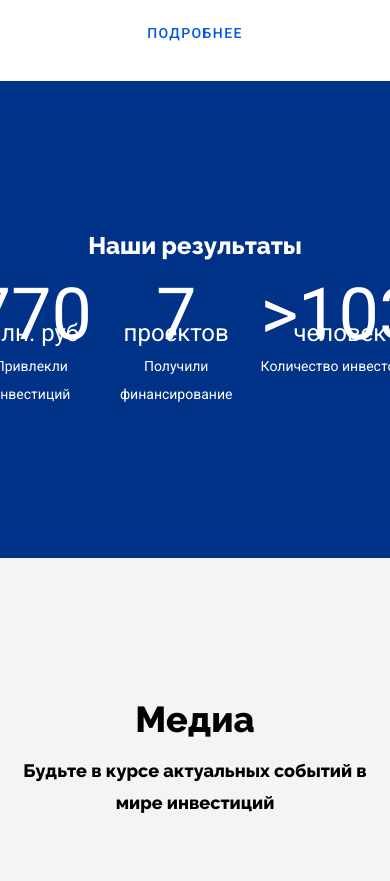
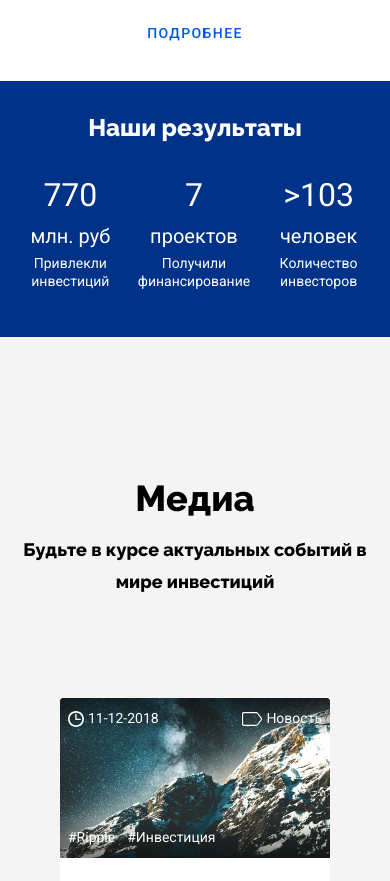
Before and after one commit to Khaanh/PUZZLE, a website: page src/index.html in a window 390 px wide. Shown: the part 2138-3019 px from the top of the page. Drawn offline with nearby package versions, Linux system fonts and the light colour scheme; files that its build step writes are made by us from their sources.

Commit message:
Mobile block results

```diff
--- a/gulpfile.js
+++ b/gulpfile.js
@@ -106,8 +106,8 @@ gulp.task('watch', () => {
 	gulp.watch("public/*.html").on('change', browser.reload);
 	// Watch .sass files
 	gulp.watch('src/sass/**/*.scss', ['styles', browser.reload]);
-	gulp.watch('src/css/**/*.css.map', ['styles', browser.reload]);
-	gulp.watch('src/css/**/*.css', ['styles', browser.reload]);
+	// gulp.watch('src/css/**/*.css.map', ['styles', browser.reload]);
+	// gulp.watch('src/css/**/*.css', ['styles', browser.reload]);
 	gulp.watch('src/css/**/*.css', ['minify', browser.reload]);
 	// Watch .js files
 	gulp.watch('src/js/*.js', ['js', browser.reload]);
--- a/src/sass/components/_pages.scss
+++ b/src/sass/components/_pages.scss
@@ -137,37 +137,79 @@
 .results{
 	padding: 150px 0;
 	background-color: $r-blue;
+	@include media('<tablet'){
+		padding: 55px 0 45px;
+	}
+	@include media('<phone'){
+		padding: 32px 0 35px;
+	}
 	&__page{}
 	&-title{
 		color: $white;
 		margin-bottom: 70px;
+		@include media('<tablet'){
+			margin-bottom: 45px;
+		}
 		@include media('<phone'){
 			font-size: 24px;
 			line-height: 1.25;
-			margin-bottom: 45px;
+			margin-bottom: 32px;
 		}
 	}
 	&__row{
 		color: $white;
 		display: flex;
 		justify-content: center;
+		@include media('<phone-xs'){
+			flex-direction: column;
+		}
 		&-col{
 			display: flex;
 			flex-direction: column;
 			align-items: center;
-			margin: 0 14px;
+			margin: 0 14px 12px;
+			flex: 1 1 170px;
+			max-width: 170px;
+			padding: 0 8px;
+			@include media('<phone'){
+				flex: 1 1 auto;
+				max-width: initial;
+				margin: 0 8px 12px;
+				padding: 0px 4px;
+			}
 		}
 		&-number{
 			font-size: 72px;
+			display: block;
+			line-height: 1.25;
+			margin-bottom: 12px;
+			@include media('<tablet'){
+				font-size: 48px;
+			}
+			@include media('<phone'){
+				font-size: 32px;
+			}
 		}
 		&-caption{
 			font-size: 24px;
 			margin-bottom: 10px;
+			display: block;
+			@include media('<phone'){
+				font-size: 20px;
+			}
 		}
 		&-desc{
 			line-height: 28px;
 			max-width: 170px;
 			text-align: center;
+			display: block;
+			@include media('<tablet'){
+				line-height: 1.25;
+			}
+			@include media('<phone'){
+				max-width: initial;
+				width: 100%;
+			}
 		}
 	}
 }
@@ -321,16 +363,6 @@
 				}
 				&-link{
 					display: flex;
-					// &:before{
-					// 	content: '';
-					// 	display: block;
-					// 	width: 15px;
-					// 	height: 15px;
-					// 	background-image: url(../images/icon01.svg);
-					// 	background-repeat: no-repeat;
-					// 	background-position: center;
-					// 	margin-right: 4px;
-					// }
 				}
 			}
 		}
```
